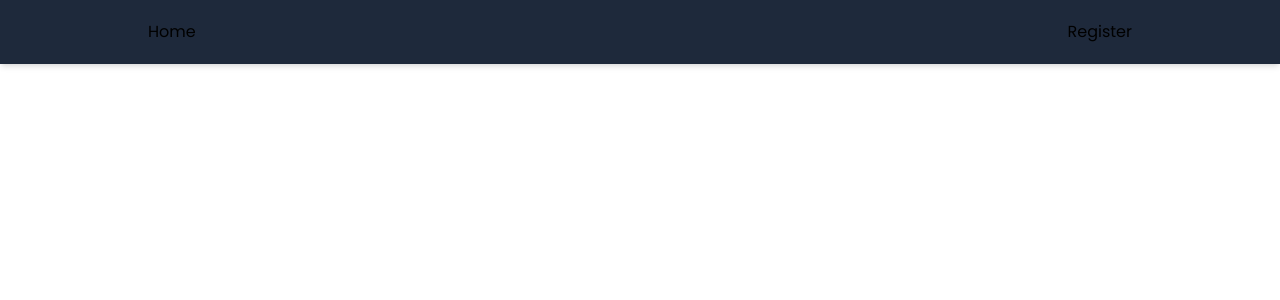
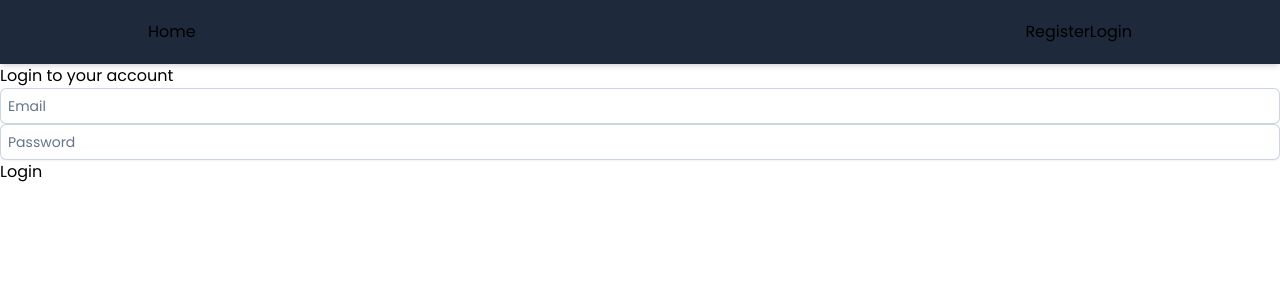
Before and after one commit to FikriEffendi/laravel_api_vue, a Vue app: page /login in a window 1280 px wide. Before the commit this address had no page. Shown: the top 300 px of the page. Built offline with nearby package versions, Linux system fonts and the light colour scheme.

Commit message:
membuat login,register,dan logout

```diff
--- a/src/App.vue
+++ b/src/App.vue
@@ -5,9 +5,9 @@ import { onMounted } from "vue";
 
 const authStore = useAuthStore();
 
-onMounted(() => {
-  authStore.getUser();
-});
+// onMounted(() => {
+//   authStore.getUser();
+// });
 </script>
 
 <template>
@@ -15,11 +15,24 @@ onMounted(() => {
     <nav>
       <router-link :to="{ name: 'home' }" class="nav-link">Home</router-link>
 
-      <p v-if="authStore.user" class="text-white">{{ authStore.user.name }}</p>
+      <div v-if="authStore.user" class="flex items-center space-x-6">
+        <p class="text-sm text-slate-300">
+          Welcome back {{ authStore.user.name }}
+        </p>
+        <router-link :to="{ name: 'create' }" class="nav-link"
+          >New Post</router-link
+        >
+        <form action="" @submit.prevent="authStore.logout">
+          <button class="nav-link">Logout</button>
+        </form>
+      </div>
 
-      <div>
+      <div v-else class="space-x-6">
         <router-link :to="{ name: 'register' }" class="nav-link"
           >Register</router-link
+        >
+        <router-link :to="{ name: 'login' }" class="nav-link"
+          >Login</router-link
         >
       </div>
     </nav>
--- a/src/router/index.js
+++ b/src/router/index.js
@@ -1,6 +1,9 @@
 import { createRouter, createWebHistory } from "vue-router";
 import HomeView from "../views/HomeView.vue";
 import RegisterView from "@/views/Auth/RegisterView.vue";
+import LoginView from "@/views/Auth/LoginView.vue";
+import { useAuthStore } from "@/stores/auth";
+import CreateView from "@/views/posts/CreateView.vue";
 
 const router = createRouter({
   history: createWebHistory(import.meta.env.BASE_URL),
@@ -14,8 +17,35 @@ const router = createRouter({
       path: "/register",
       name: "register",
       component: RegisterView,
+      meta: { guest: true },
+    },
+    {
+      path: "/login",
+      name: "login",
+      component: LoginView,
+      meta: { guest: true },
+    },
+    {
+      path: "/create",
+      name: "create",
+      component: CreateView,
+      meta: { auth: true },
     },
   ],
 });
 
+router.beforeEach(async (to, from) => {
+  //parameter bisa diisi tiga data yaitu (to, from, next)
+  const authStore = useAuthStore();
+  await authStore.getUser();
+
+  if (authStore.user && to.meta.guest) {
+    return { name: "home" };
+  }
+
+  if (!authStore.user && to.meta.auth) {
+    return { name: "login" };
+  }
+});
+
 export default router;
--- a/src/stores/auth.js
+++ b/src/stores/auth.js
@@ -17,11 +17,11 @@ export const useAuthStore = defineStore("authStore", {
             authorization: `Bearer ${localStorage.getItem("token")}`,
           },
         });
-        const data = await res.json(res);
+        const data = await res.json();
         if (res.ok) {
           this.user = data;
         }
-        console.log(data);
+        // console.log(data);
       }
     },
 
@@ -37,10 +37,31 @@ export const useAuthStore = defineStore("authStore", {
         this.errors = data.errors; //this digunakan untuk mengakses store atau objek itu sendiri
         console.log(data);
       } else {
+        this.errors = {};
         localStorage.setItem("token", data.token);
         this.user = data.user;
         this.router.push({ name: "home" });
       }
     },
+
+    /*****************************************************************Logout************************************************ */
+    async logout() {
+      const res = await fetch("/api/logout", {
+        method: "post",
+        headers: {
+          authorization: `Bearer ${localStorage.getItem("token")}`,
+        },
+      });
+
+      const data = await res.json();
+      console.log(data);
+
+      if (res.ok) {
+        this.user = null;
+        this.errors = {};
+        localStorage.removeItem("token");
+        this.router.push({ name: "home" });
+      }
+    },
   },
 });
--- a/src/views/Auth/LoginView.vue
+++ b/src/views/Auth/LoginView.vue
@@ -0,0 +1,51 @@
+<template>
+  <div>
+    <div class="title">Login to your account</div>
+
+    <!-- () => authStore.authenticate('register', formData) -->
+    <form
+      @submit.prevent="authStore.authenticate('login', formData)"
+      action=""
+      class="w-1/2 mx-auto space-y-6"
+    >
+      <div>
+        <input type="text" placeholder="Email" v-model="formData.email" />
+        <p class="error" v-if="authStore.errors.email">
+          {{ authStore.errors.email[0] }}
+        </p>
+      </div>
+
+      <div>
+        <input
+          type="password"
+          placeholder="Password"
+          v-model="formData.password"
+        />
+        <p class="error" v-if="authStore.errors.password">
+          {{ authStore.errors.password[0] }}
+        </p>
+      </div>
+
+      <button class="primary-btn">Login</button>
+    </form>
+  </div>
+</template>
+
+<script setup>
+import { useAuthStore } from "@/stores/auth";
+import { onMounted, reactive } from "vue";
+
+const authStore = useAuthStore();
+// const { authenticate } = useAuthStore();
+
+const formData = reactive({
+  email: "",
+  password: "",
+});
+
+onMounted(() => {
+  authStore.errors = {};
+});
+</script>
+
+<style lang="scss" scoped></style>
--- a/src/views/Auth/RegisterView.vue
+++ b/src/views/Auth/RegisterView.vue
@@ -48,7 +48,7 @@
 
 <script setup>
 import { useAuthStore } from "@/stores/auth";
-import { reactive } from "vue";
+import { onMounted, reactive } from "vue";
 
 const authStore = useAuthStore();
 // const { authenticate } = useAuthStore();
@@ -59,6 +59,10 @@ const formData = reactive({
   password: "",
   password_confirmation: "",
 });
+
+onMounted(() => {
+  authStore.errors = {};
+});
 </script>
 
 <style lang="scss" scoped></style>
--- /dev/null
+++ b/src/views/posts/CreateView.vue
@@ -0,0 +1,9 @@
+<template>
+  <div>
+    <h1 class="title">Create a new post</h1>
+  </div>
+</template>
+
+<script setup></script>
+
+<style lang="scss" scoped></style>
```
